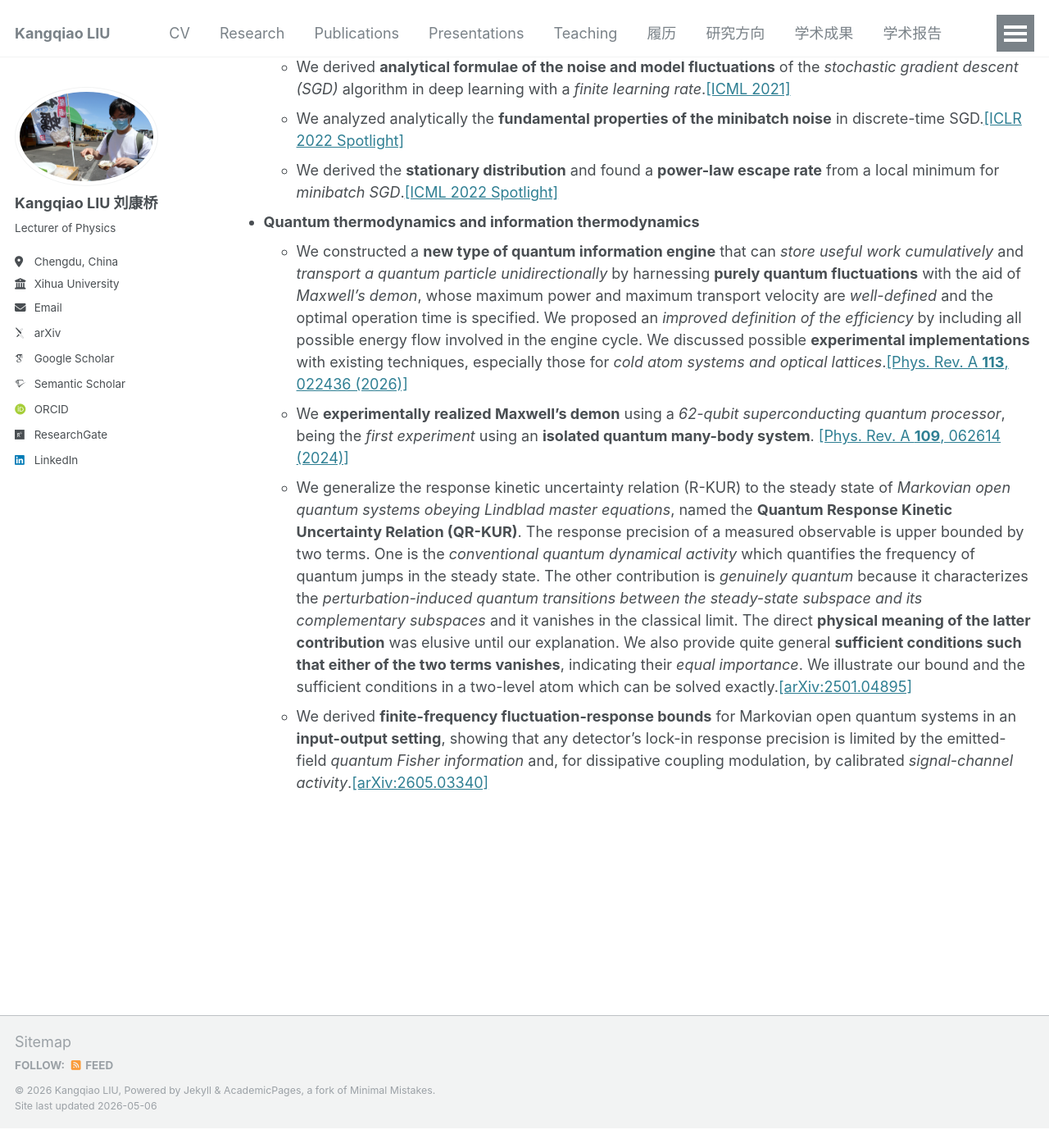
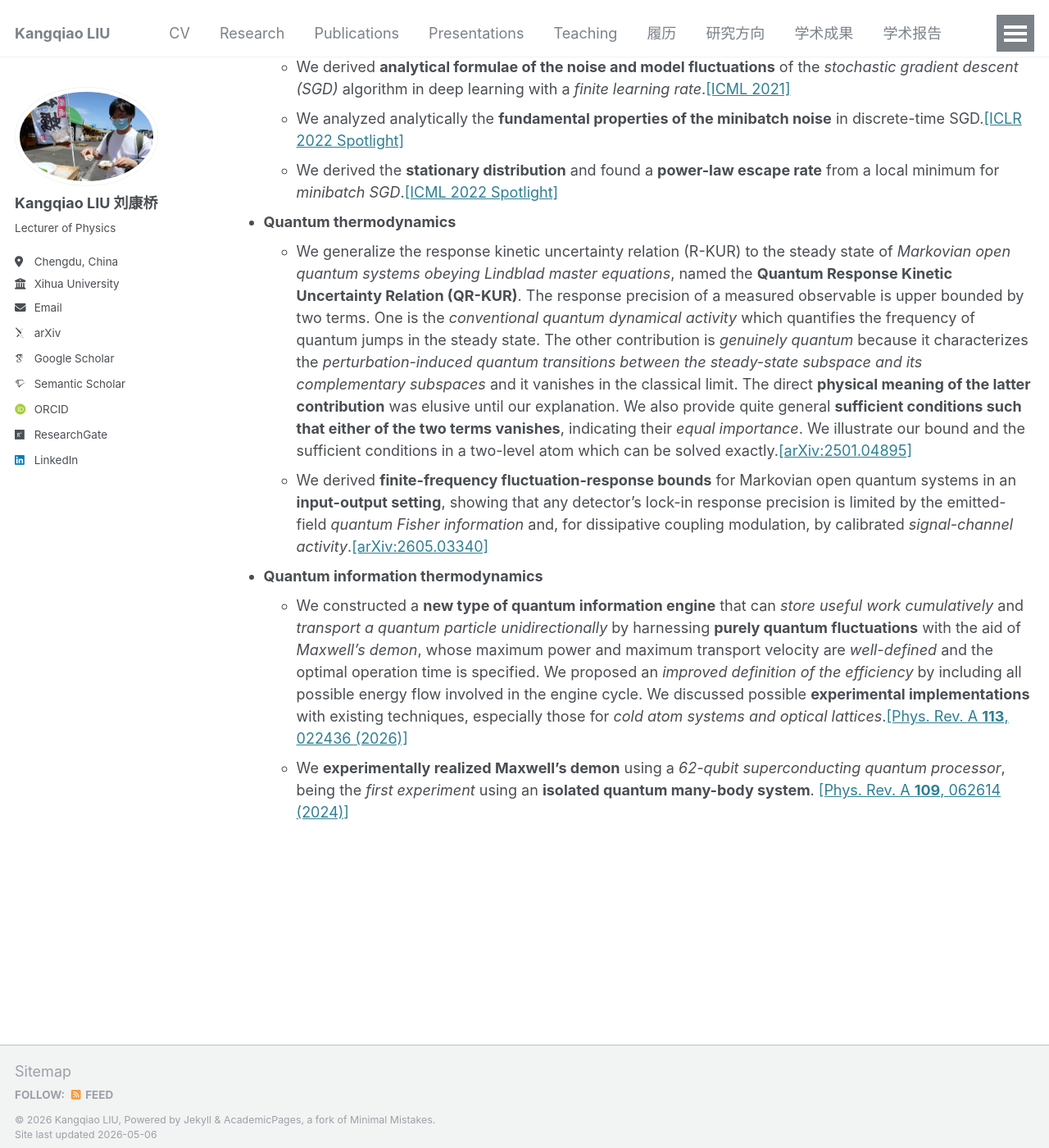
Before and after one commit to KangqiaoLiu/KangqiaoLiu.github.io, a Jekyll site: the page built from _pages/research.md, in a window 1280 px wide and 1400 px high, scrolled down 411 px. Shown: the whole window at 82% size. Built offline with Jekyll 4.4.1, drawn with Linux system fonts in a browser that asks for light colours; some web fonts are replaced; before the commit the page ends 1787 px from its top, so only the background shows below that; some of the changed text lies outside the part shown.

Commit message:
Update research.md

```diff
--- a/_pages/research.md
+++ b/_pages/research.md
@@ -20,8 +20,10 @@ redirect_from:
   * We analyzed analytically the **fundamental properties of the minibatch noise** in discrete-time SGD.[[ICLR 2022 Spotlight]](https://openreview.net/forum?id=uorVGbWV5sw)
   * We derived the **stationary distribution** and found a **power-law escape rate** from a local minimum for *minibatch SGD*.[[ICML 2022 Spotlight]](https://proceedings.mlr.press/v162/mori22a.html)
 
-* **Quantum thermodynamics and information thermodynamics**
+* **Quantum thermodynamics**
+  * We generalize the response kinetic uncertainty relation (R-KUR) to the steady state of *Markovian open quantum systems obeying Lindblad master equations*, named the **Quantum Response Kinetic Uncertainty Relation (QR-KUR)**. The response precision of a measured observable is upper bounded by two terms. One is the *conventional quantum dynamical activity* which quantifies the frequency of quantum jumps in the steady state. The other contribution is *genuinely quantum* because it characterizes the *perturbation-induced quantum transitions between the steady-state subspace and its complementary subspaces* and it vanishes in the classical limit. The direct **physical meaning of the latter contribution** was elusive until our explanation. We also provide quite general **sufficient conditions such that either of the two terms vanishes**, indicating their *equal importance*. We illustrate our bound and the sufficient conditions in a two-level atom which can be solved exactly.[[arXiv:2501.04895]](https://arxiv.org/abs/2501.04895)
+  * We derived **finite-frequency fluctuation-response bounds** for Markovian open quantum systems in an **input-output setting**, showing that any detector’s lock-in response precision is limited by the emitted-field *quantum Fisher information* and, for dissipative coupling modulation, by calibrated *signal-channel activity*.[[arXiv:2605.03340]](https://arxiv.org/abs/2605.03340)
+
+* **Quantum information thermodynamics**
   * We constructed a **new type of quantum information engine** that can *store useful work cumulatively* and *transport a quantum particle unidirectionally* by harnessing **purely quantum fluctuations** with the aid of *Maxwell's demon*, whose maximum power and maximum transport velocity are *well-defined* and the optimal operation time is specified. We proposed an *improved definition of the efficiency* by including all possible energy flow involved in the engine cycle. We discussed possible **experimental implementations** with existing techniques, especially those for *cold atom systems and optical lattices*.[[Phys. Rev. A **113**, 022436 (2026)]](https://journals.aps.org/pra/abstract/10.1103/rhvv-yd6w)
   * We **experimentally realized Maxwell's demon** using a *62-qubit superconducting quantum processor*, being the *first experiment* using an **isolated quantum many-body system**. [[Phys. Rev. A **109**, 062614 (2024)]](https://journals.aps.org/pra/abstract/10.1103/PhysRevA.109.062614)
-  * We generalize the response kinetic uncertainty relation (R-KUR) to the steady state of *Markovian open quantum systems obeying Lindblad master equations*, named the **Quantum Response Kinetic Uncertainty Relation (QR-KUR)**. The response precision of a measured observable is upper bounded by two terms. One is the *conventional quantum dynamical activity* which quantifies the frequency of quantum jumps in the steady state. The other contribution is *genuinely quantum* because it characterizes the *perturbation-induced quantum transitions between the steady-state subspace and its complementary subspaces* and it vanishes in the classical limit. The direct **physical meaning of the latter contribution** was elusive until our explanation. We also provide quite general **sufficient conditions such that either of the two terms vanishes**, indicating their *equal importance*. We illustrate our bound and the sufficient conditions in a two-level atom which can be solved exactly.[[arXiv:2501.04895]](https://arxiv.org/abs/2501.04895)
-  * We derived **finite-frequency fluctuation-response bounds** for Markovian open quantum systems in an **input-output setting**, showing that any detector’s lock-in response precision is limited by the emitted-field *quantum Fisher information* and, for dissipative coupling modulation, by calibrated *signal-channel activity*.[[arXiv:2605.03340]](https://arxiv.org/abs/2605.03340)
```
Also changed, not shown: other parts of _pages/research.md (+2 -2 lines).
